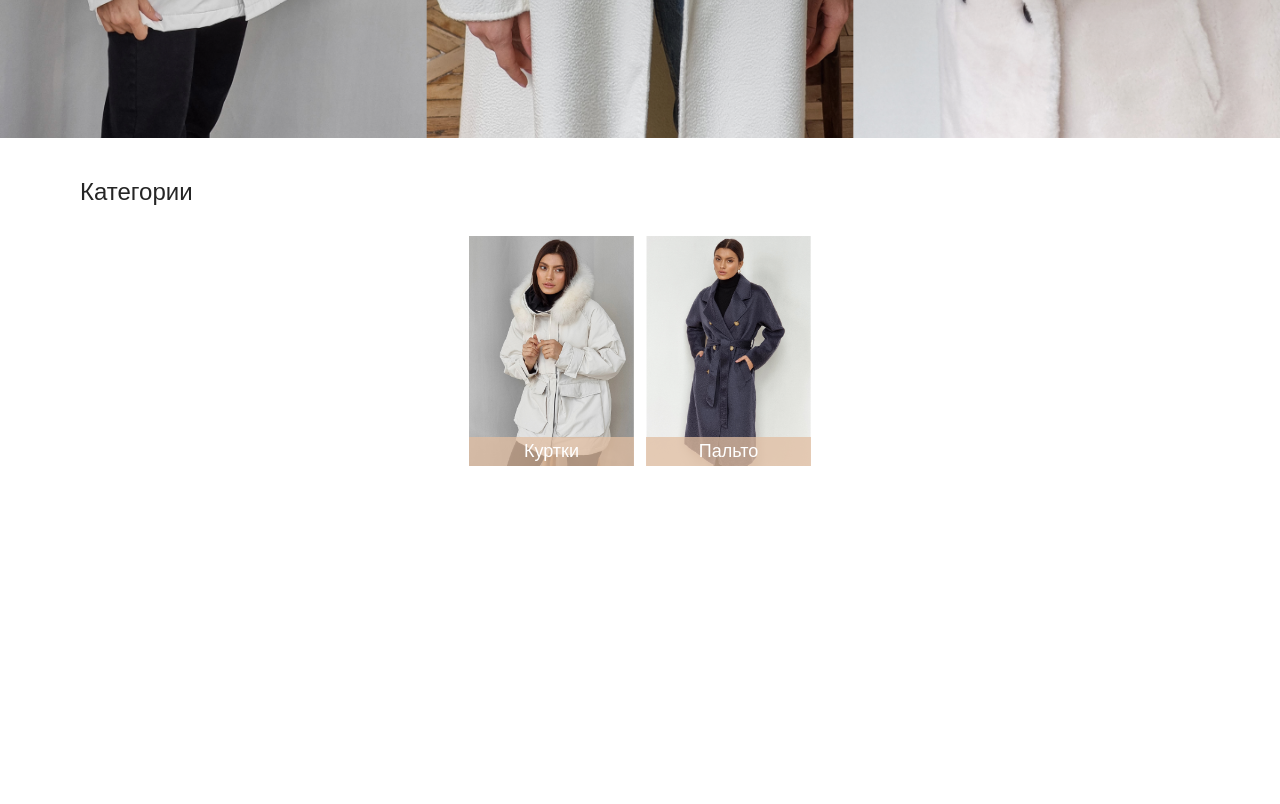
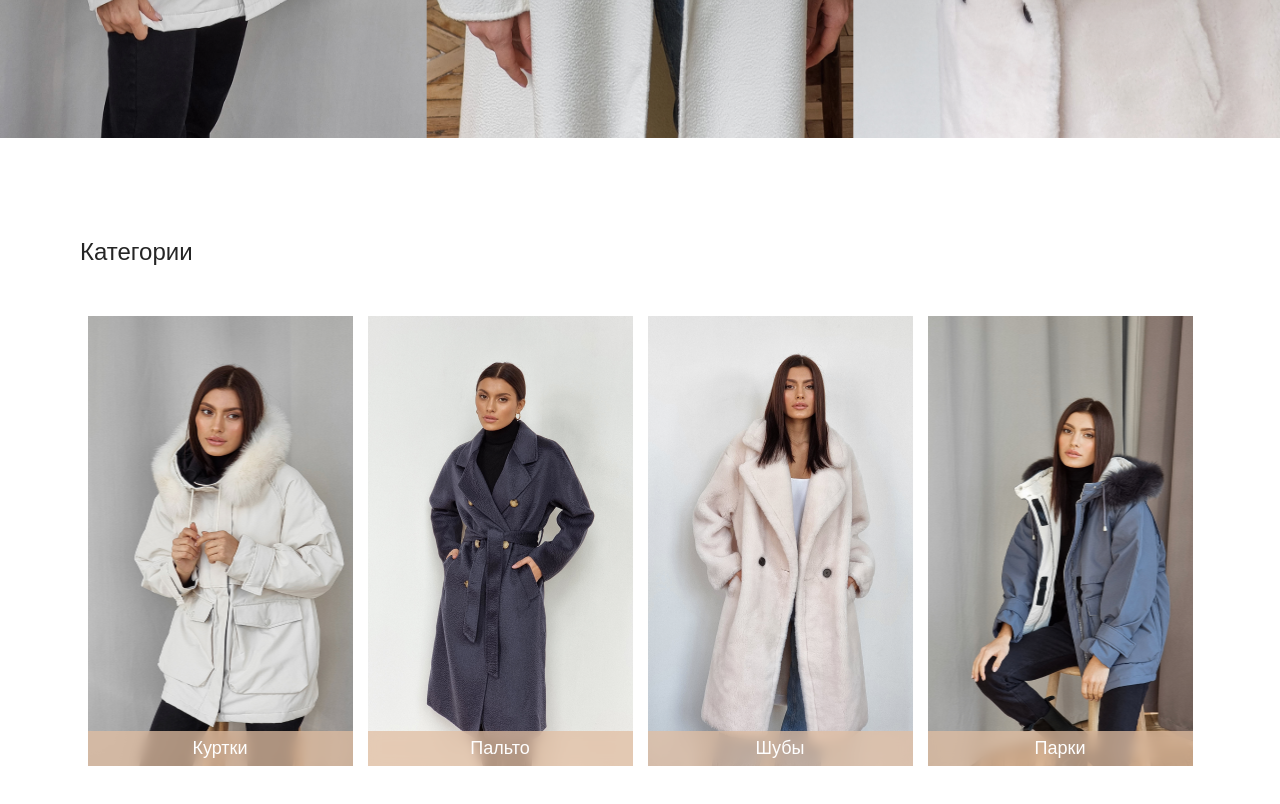
Before and after one commit to uzregxurshid/yanki, a React (Create React App) app: page / in a window 1280 px wide. Shown: the part 660-1464 px from the top of the page. Before the commit the page ends 1190 px from the top, so only its background shows below. Built offline with nearby package versions, Linux system fonts and the light colour scheme.

Commit message:
home catalog section added

```diff
--- a/package.json
+++ b/package.json
@@ -3,6 +3,8 @@
   "version": "0.1.0",
   "private": true,
   "dependencies": {
+    "@emotion/react": "^11.9.0",
+    "@emotion/styled": "^11.8.1",
     "@testing-library/jest-dom": "^5.16.4",
     "@testing-library/react": "^13.2.0",
     "@testing-library/user-event": "^13.5.0",
--- /dev/null
+++ b/src/components/home/card/index.jsx
@@ -0,0 +1,86 @@
+/* eslint-disable react/prop-types */
+// eslint-disable-next-line no-unused-vars
+import { css, jsx } from '@emotion/react';
+import styled from '@emotion/styled';
+import './style.css';
+const CardBody = styled('li')`
+  background-image: url(${(props) => props.image});
+  width: 165px;
+  height: 230px;
+  background-size: ${(props) => props.backgroundSize};
+  background-position: ${(props) => props.backgroundPosition};
+  justify-content: center;
+  align-items: flex-end;
+  margin-left: 2.5px;
+  margin-right: 2.5px;
+  @media (min-width: 425px) {
+    width: 185px;
+    height: 256px;
+  }
+  @media (min-width: 500px) {
+    width: 200px;
+    height: 279px;
+    margin-left: 5px;
+    margin-right: 5px;
+  }
+  @media (min-width: 550px) {
+    width: 220px;
+    height: 307px;
+  }
+  @media (min-width: 730px) {
+    width: 230px;
+    height: 320px;
+  }
+
+  @media (min-width: 800px) {
+    width: 240px;
+    height: 335px;
+  }
+
+  @media (min-width: 1130px) {
+    width: 273px;
+    height: 450px;
+    font-size: 20px;
+    line-height: 23.5px;
+    margin-left: 7.5px;
+    margin-right: 7.5px;
+  }
+`;
+
+const CardCategory = styled('div')`
+  width: 100%;
+  padding-top: 7px;
+  padding-bottom: 7px;
+  text-align: center;
+  font-family: Raleway, Arial, Helvetica, sans-serif;
+  font-style: normal;
+  font-weight: 300;
+  font-size: 18px;
+  line-height: 21px;
+  text-align: center;
+  color: #ffffff;
+  background: rgba(224, 190, 162, 0.75);
+  backdrop-filter: blur(6px);
+  cursor: pointer;
+  transition: all 0.5s ease-in-out;
+  &:hover {
+    background: #e0bea2;
+  }
+  &: active {
+    background: #cca88a;
+  }
+`;
+
+const Card = ({ image, backgroundSize, backgroundPosition, categoryText, cardClassName }) => {
+  return (
+    <CardBody
+      image={image}
+      backgroundSize={backgroundSize}
+      backgroundPosition={backgroundPosition}
+      className={cardClassName}>
+      <CardCategory>{categoryText}</CardCategory>
+    </CardBody>
+  );
+};
+
+export default Card;
--- a/src/components/home/category/index.jsx
+++ b/src/components/home/category/index.jsx
@@ -1,22 +1,22 @@
-import { Link } from 'react-router-dom';
 import NextImage from '../../../assets/images/category/nextVector.svg';
 import CategoryImage1 from '../../../assets/images/category/categoryf.png';
 import CategoryImage2 from '../../../assets/images/category/categoryt.png';
 import CategoryImage3 from '../../../assets/images/category/categoryth.png';
 import CategoryImage4 from '../../../assets/images/category/categoryfo.png';
+
+import Card from '../card/index';
 const Category = () => {
   const style = {
     category: `category`,
-    container: 'max-w-[1160px] w-full mx-auto block px-5 py-10 flex flex-col',
+    container: 'lg:py-[100px] max-w-[1160px] w-full mx-auto block px-5 py-10 flex flex-col',
     categoryContainer: 'flex flex-col',
     categoryHeader: 'font-Raleway font-light text-2xl leading-7 text-[#252525]',
-    listWrapper: 'mt-[30px]',
+    listWrapper: 'lg:mt-[50px] mt-[30px] md:mt-[40px] lg:mt-[50px]',
+    next: 'hidden',
     list: 'flex justify-center',
-    items: 'w-[165px] h-[230px] mx-1.5 relative flex flex-col justify-end overflow-hidden relative',
-    itemstablet: 'hidden w-[165px] h-[230px] mx-1.5',
-    itemslarge: 'hidden w-[165px] h-[230px] mx-0.5',
-    categoryModels: 'z-[-1] mb-[-15px]',
-    itemCategory: `absolute bottom-0 w-[165px] py-1 text-[18px] leading-[21px] bg-[#e0bea2bf] text-white font-Raleway text-center  transition duration-500 hover:bg-[#E0BEA2] active:bg-[#CCA88A]`
+    itemsm: 'hidden sm:flex',
+    itemlg: 'hidden lg:flex',
+    item: 'flex'
   };
   return (
     <div className={style.category}>
@@ -25,30 +25,30 @@ const Category = () => {
           <h2 className={style.categoryHeader}>Категории</h2>
           <div className={style.listWrapper}>
             <ul className={style.list}>
-              <li className={style.items}>
-                <Link to={'/category'}>
-                  <img className={style.categoryModels} src={CategoryImage1} alt="category" />
-                  <div className={style.itemCategory}>Куртки</div>
-                </Link>
-              </li>
-              <li className={style.items}>
-                <Link to={'/category'}>
-                  <img className={style.categoryModels} src={CategoryImage2} alt="category" />
-                  <div className={style.itemCategory}>Пальто</div>
-                </Link>
-              </li>
-              <li className={style.itemstablet}>
-                <Link to={'/category'}>
-                  <img className={style.categoryModels} src={CategoryImage3} alt="category" />
-                  <div className={style.itemCategory}>Шубы</div>
-                </Link>
-              </li>
-              <li className={style.itemslarge}>
-                <Link to={'/category'}>
-                  <img className={style.categoryModels} src={CategoryImage4} alt="category" />
-                  <div className={style.itemCategory}>Парки</div>
-                </Link>
-              </li>
+              <Card
+                image={CategoryImage1}
+                backgroundSize="cover"
+                backgroundPosition="center"
+                categoryText="Куртки"
+                cardClassName={style.item}></Card>
+              <Card
+                image={CategoryImage2}
+                backgroundSize="cover"
+                backgroundPosition="center"
+                categoryText="Пальто"
+                cardClassName={style.item}></Card>
+              <Card
+                image={CategoryImage3}
+                backgroundSize="cover"
+                backgroundPosition="center"
+                categoryText="Шубы"
+                cardClassName={style.itemsm}></Card>
+              <Card
+                image={CategoryImage4}
+                backgroundSize="cover"
+                backgroundPosition="center"
+                categoryText="Парки"
+                cardClassName={style.itemlg}></Card>
             </ul>
             <button
               type="button"
--- /dev/null
+++ b/src/components/home/subscribe/index.jsx
@@ -0,0 +1,5 @@
+const Subscribe = () => {
+  return <>Subscribe</>;
+};
+
+export default Subscribe;
```
Also changed, not shown: src/components/home/card/style.css (added), 1 other file (tests, documents, lock files or other folders).
